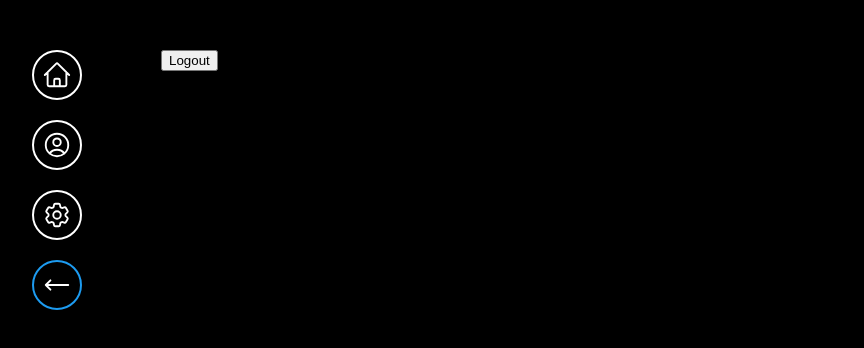
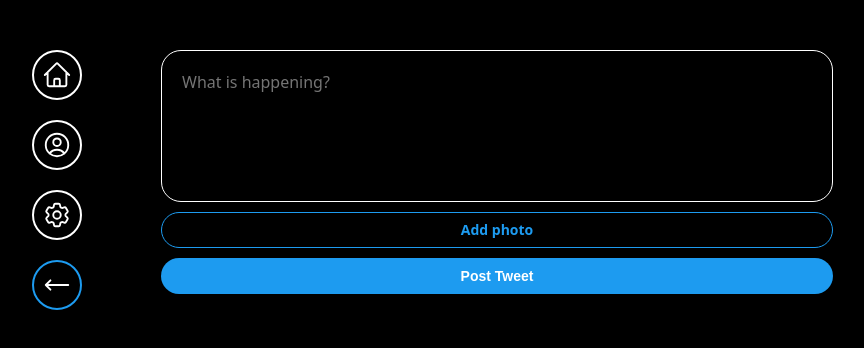
Before and after one commit to Bacococc/Xwitter, a React (Vite) app: page / in a window 1280 px wide. Shown: the top 348 px of the page, without its empty margins (237-1101 px from the left). Built offline with nearby package versions, Linux system fonts and the light colour scheme; no server answers; sample sign-in values are in the browser's storage.

Commit message:
Update : Tweet page

```diff
--- a/src/components/layout.tsx
+++ b/src/components/layout.tsx
@@ -13,7 +13,7 @@ const Wrapper = styled.div`
     grid-template-columns: 1fr 4fr;
     padding: 50px 0px;
     height: 100px;
-    width: 100%;
+    width: 120%;
     max-width: 860px;
 `;
 const Menu = styled.div`
@@ -56,21 +56,21 @@ export default function Layout() {
             <Menu>
                 <StyledLink to="/">
                     <MenuItem>
-                        <svg xmlns="http://www.w3.org/2000/svg" fill="none" viewBox="0 0 24 24" stroke-width="1.5" stroke="currentColor" class="size-6">
+                        <svg xmlns="http://www.w3.org/2000/svg" fill="none" viewBox="0 0 24 24" stroke-width="1.5" stroke="currentColor">
                             <path stroke-linecap="round" stroke-linejoin="round" d="m2.25 12 8.954-8.955c.44-.439 1.152-.439 1.591 0L21.75 12M4.5 9.75v10.125c0 .621.504 1.125 1.125 1.125H9.75v-4.875c0-.621.504-1.125 1.125-1.125h2.25c.621 0 1.125.504 1.125 1.125V21h4.125c.621 0 1.125-.504 1.125-1.125V9.75M8.25 21h8.25" />
                         </svg>
                     </MenuItem>
                 </StyledLink>
                 <StyledLink to="/profile">
                         <MenuItem>
-                            <svg xmlns="http://www.w3.org/2000/svg" fill="none" viewBox="0 0 24 24" stroke-width="1.5" stroke="currentColor" class="size-6">
+                            <svg xmlns="http://www.w3.org/2000/svg" fill="none" viewBox="0 0 24 24" stroke-width="1.5" stroke="currentColor">
                                 <path stroke-linecap="round" stroke-linejoin="round" d="M17.982 18.725A7.488 7.488 0 0 0 12 15.75a7.488 7.488 0 0 0-5.982 2.975m11.963 0a9 9 0 1 0-11.963 0m11.963 0A8.966 8.966 0 0 1 12 21a8.966 8.966 0 0 1-5.982-2.275M15 9.75a3 3 0 1 1-6 0 3 3 0 0 1 6 0Z" />
                             </svg>
                     </MenuItem>
                 </StyledLink>
                 <StyledLink to="">
                     <MenuItem>
-                        <svg xmlns="http://www.w3.org/2000/svg" fill="none" viewBox="0 0 24 24" stroke-width="1.5" stroke="currentColor" class="size-6">
+                        <svg xmlns="http://www.w3.org/2000/svg" fill="none" viewBox="0 0 24 24" stroke-width="1.5" stroke="currentColor">
                             <path stroke-linecap="round" stroke-linejoin="round" d="M9.594 3.94c.09-.542.56-.94 1.11-.94h2.593c.55 0 1.02.398 1.11.94l.213 1.281c.063.374.313.686.645.87.074.04.147.083.22.127.325.196.72.257 1.075.124l1.217-.456a1.125 1.125 0 0 1 1.37.49l1.296 2.247a1.125 1.125 0 0 1-.26 1.431l-1.003.827c-.293.241-.438.613-.43.992a7.723 7.723 0 0 1 0 .255c-.008.378.137.75.43.991l1.004.827c.424.35.534.955.26 1.43l-1.298 2.247a1.125 1.125 0 0 1-1.369.491l-1.217-.456c-.355-.133-.75-.072-1.076.124a6.47 6.47 0 0 1-.22.128c-.331.183-.581.495-.644.869l-.213 1.281c-.09.543-.56.94-1.11.94h-2.594c-.55 0-1.019-.398-1.11-.94l-.213-1.281c-.062-.374-.312-.686-.644-.87a6.52 6.52 0 0 1-.22-.127c-.325-.196-.72-.257-1.076-.124l-1.217.456a1.125 1.125 0 0 1-1.369-.49l-1.297-2.247a1.125 1.125 0 0 1 .26-1.431l1.004-.827c.292-.24.437-.613.43-.991a6.932 6.932 0 0 1 0-.255c.007-.38-.138-.751-.43-.992l-1.004-.827a1.125 1.125 0 0 1-.26-1.43l1.297-2.247a1.125 1.125 0 0 1 1.37-.491l1.216.456c.356.133.751.072 1.076-.124.072-.044.146-.086.22-.128.332-.183.582-.495.644-.869l.214-1.28Z" />
                             <path stroke-linecap="round" stroke-linejoin="round" d="M15 12a3 3 0 1 1-6 0 3 3 0 0 1 6 0Z" />
                         </svg>
--- /dev/null
+++ b/src/components/post-tweet-form.tsx
@@ -0,0 +1,76 @@
+import React, { useState } from "react";
+import styled from "styled-components"
+
+const Form = styled.form`
+    display: flex;
+    flex-direction: column;
+    gap: 10px;
+`;
+const TextArea = styled.textarea`
+    border: 1px solid white;
+    padding: 20px;
+    border-radius: 20px;
+    font-size: 16px;
+    font-family: system-ui, -apple-system, BlinkMacSystemFont, 'Segoe UI', Roboto, Oxygen, Ubuntu, Cantarell, 'Open Sans', 'Helvetica Neue', sans-serif;
+    color: white;
+    background-color: black;
+    width: 100%;
+    resize: none;
+    &::placeholder{
+        font-size: 16px;
+    }
+    &:focus{
+        outline: none;
+        border-color: #1d9bf0;
+    }
+    `;
+
+const AttachFileButton = styled.label`
+    padding: 10px 0px;
+    color: #1d9bf0;
+    text-align: center;
+    border-radius: 20px;
+    border: 1px solid #1d9bf0;
+    font-size: 14px;
+    font-weight: 600;
+    cursor: pointer;
+`;
+const AttachFileInput = styled.input`
+    display: none;
+`;
+const SubmitBtn = styled.input`
+    background-color: #1d9bf0;
+    color: white;
+    border: none;
+    border-radius: 20px;
+    padding: 10px 0px;
+    font-size: 14px;
+    font-weight: 600;
+    cursor: pointer;
+    &:hover,
+    &:active{
+        opacity: 0.8;
+    }
+    `;
+
+export default function PostTweetForm() {
+    const[isloading, setLoading] = useState(false);
+    const[tweet, setTweet] = useState("");
+    const[file, setFile] = useState<file|null>(null);
+    const onChange = (e: React.ChangeEvent<HTMLTextAreaElement>) => {
+        setTweet(e.target.value);
+    };
+    const onFileChange = (e: React.ChangeEvent<HTMLInputElement>) => {
+        const { files } = e.target;
+        if(files && files.length === 1) {
+            setFile(files[0])
+        }
+    };
+    return <Form>
+        <TextArea rows={5} maxLength={180} onChange={onChange} value={tweet} placeholder="What is happening?"/>
+        <AttachFileButton htmlFor="file">{file ? "✓" : "Add photo"}</AttachFileButton>
+        {/* 같은 file 아이디를 가지고 있어서 레이블을 클릭해도 작동 */}
+        <AttachFileInput onChange={onFileChange} type="file" id="file" accept="image/*"/>
+        <SubmitBtn type="submit" value={isloading ? "Posting..." : "Post Tweet"}/>
+    </Form>
+}
--- a/src/routes/home.tsx
+++ b/src/routes/home.tsx
@@ -1,12 +1,16 @@
-import { auth } from "../firebase"
+import styled from "styled-components";
+import PostTweetForm from "../components/post-tweet-form";
+
+const Wrapper = styled.div`
+
+`;
 
 export default function Home(){
-const logOut = () => {
-    auth.signOut();
-}
+
     return (
-        <h1>
-            <button onClick={logOut}>Logout</button>
-        </h1>
+        <Wrapper>
+            <PostTweetForm />
+        </Wrapper>
+
     )
 }
```
